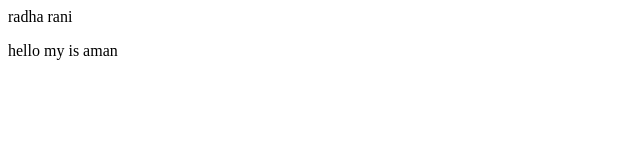
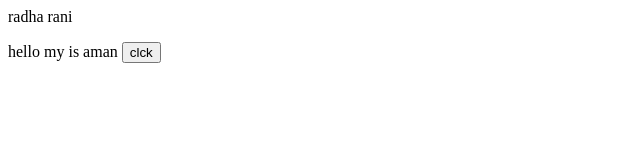
Before and after one commit to Aman-Parsad/localrepo, a plain HTML site: page index.html in a window 1280 px wide. Shown: the whole page, without its empty margins (0-640 px from the left). Drawn offline with Linux system fonts and the light colour scheme.

Commit message:
add button

```diff
--- a/index.html
+++ b/index.html
@@ -2,5 +2,5 @@
 
 </p>
 <p>hello my is aman
-
+    <button>clck</button>
 </p>
```
